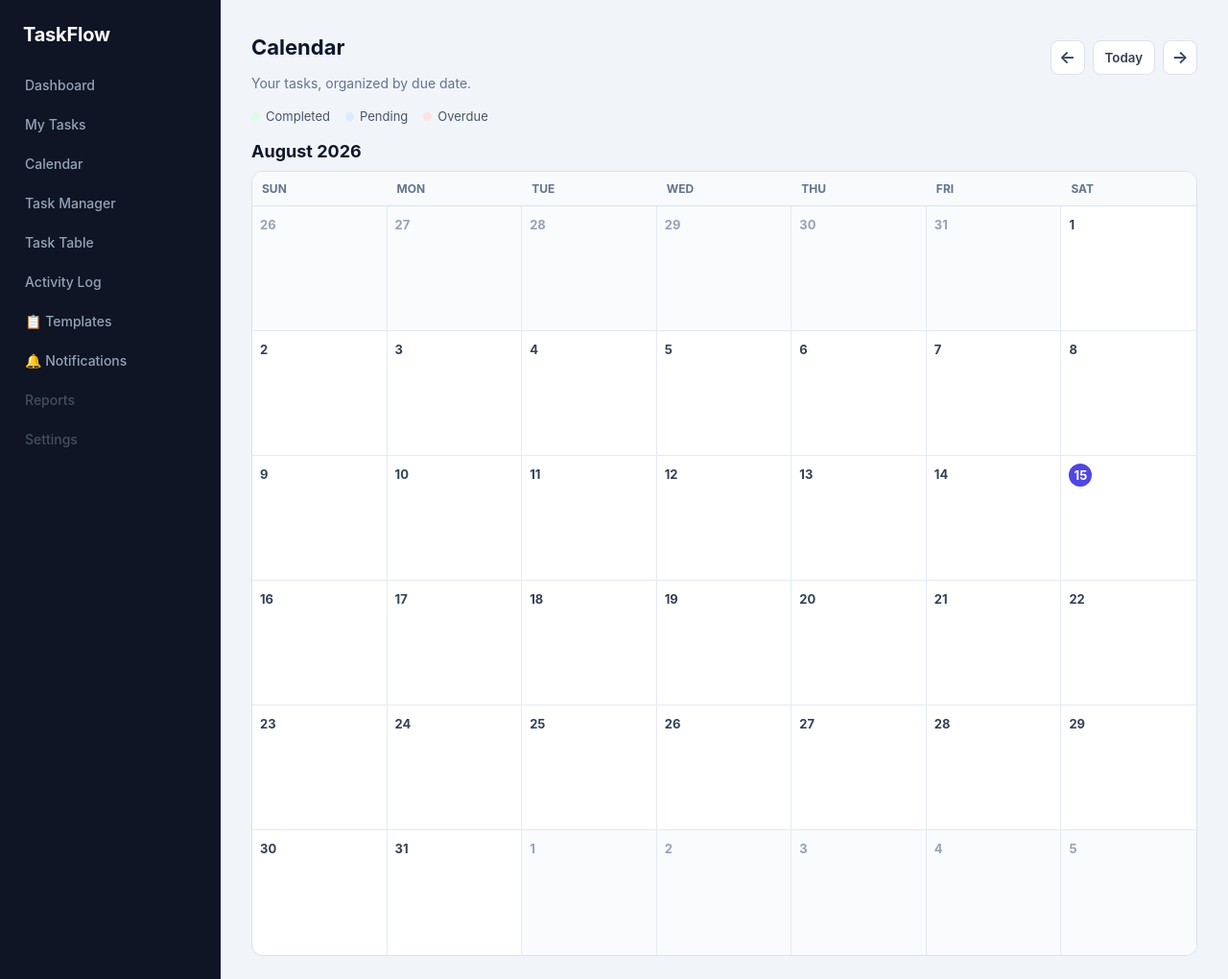
After one commit to AkshatSolankii/TaskFlow, a Flask app: page /calendar in a window 1280 px wide. The commit adds this page. Shown: the whole page at 96% size. Run offline with Flask 3, Linux system fonts and the light colour scheme; the visitor is signed in with stand-in values (Sample User, id 1); data that the repository does not hold is empty.

Commit message:
Created API for Calendar view, Created UI for Calendar view, Intergrated API for Calendar

```diff
--- a/app.py
+++ b/app.py
@@ -85,6 +85,11 @@ def table_page():
 def my_tasks():
     return render_template("my_tasks.html")
 
+@app.route("/calendar")
+@login_required
+def calendar_page():
+    return render_template("calendar.html")
+
 @app.route("/activity-log")
 def activity_log_page():
     return render_template("activity_log.html")
--- a/routes.py
+++ b/routes.py
@@ -171,6 +171,28 @@ def get_tasks():
         "total_pages":  pagination.pages,
         "total_tasks":  pagination.total
     }), 200
+
+@task_bp.route('/calendar-tasks', methods=['GET'])
+@login_required
+def get_calendar_tasks():
+    """Return every due-dated task the current user is allowed to view."""
+    if current_user.can_manage_all_tasks():
+        tasks = Task.query.filter(Task.deadline.isnot(None)).all()
+    else:
+        shared_ids = [
+            membership.task_id
+            for membership in TaskMember.query.filter_by(user_id=current_user.id).all()
+        ]
+        query = Task.query.filter(Task.deadline.isnot(None))
+        if shared_ids:
+            query = query.filter(
+                (Task.user_id == current_user.id) | Task.id.in_(shared_ids)
+            )
+        else:
+            query = query.filter_by(user_id=current_user.id)
+        tasks = query.all()
+
+    return jsonify({"tasks": [task.to_dict() for task in tasks]}), 200
 
 
 # ================= GET SINGLE TASK =================
--- a/static/style.css
+++ b/static/style.css
@@ -97,6 +97,218 @@ body {
 .content {
     flex: 1;
     padding: 24px 32px;
+}
+
+.calendar-page {
+    max-width: 1400px;
+}
+
+.calendar-header {
+    display: flex;
+    justify-content: space-between;
+    align-items: center;
+    gap: 16px;
+    margin-bottom: 12px;
+}
+
+.calendar-subtitle {
+    color: #64748b;
+    font-size: 14px;
+}
+
+.calendar-controls {
+    display: flex;
+    align-items: center;
+    gap: 8px;
+}
+
+.calendar-nav,
+.calendar-today {
+    border: 1px solid #dbe2ec;
+    background: #fff;
+    color: #334155;
+    border-radius: 8px;
+    font-weight: 600;
+    height: 36px;
+    padding: 0 12px;
+}
+
+.calendar-nav {
+    width: 36px;
+    padding: 0;
+    font-size: 18px;
+}
+
+.calendar-nav:hover,
+.calendar-today:hover {
+    border-color: #4f46e5;
+    color: #4338ca;
+}
+
+.calendar-legend {
+    display: flex;
+    flex-wrap: wrap;
+    gap: 16px;
+    margin: 18px 0;
+    color: #475569;
+    font-size: 13px;
+}
+
+.calendar-legend span {
+    display: inline-flex;
+    align-items: center;
+    gap: 6px;
+}
+
+.calendar-legend-dot {
+    width: 9px;
+    height: 9px;
+    border-radius: 50%;
+    display: inline-block;
+}
+
+.calendar-legend-dot.completed,
+.calendar-task.completed {
+    background: #dcfce7;
+    color: #166534;
+    border-color: #86efac;
+}
+
+.calendar-legend-dot.pending,
+.calendar-task.pending {
+    background: #dbeafe;
+    color: #1d4ed8;
+    border-color: #93c5fd;
+}
+
+.calendar-legend-dot.overdue,
+.calendar-task.overdue {
+    background: #fee2e2;
+    color: #b91c1c;
+    border-color: #fca5a5;
+}
+
+.calendar-month {
+    font-size: 18px;
+    font-weight: 700;
+    color: #0f172a;
+    margin: 0 0 10px;
+}
+
+.calendar-grid {
+    display: grid;
+    grid-template-columns: repeat(7, minmax(0, 1fr));
+    border: 1px solid #dbe2ec;
+    border-radius: 12px;
+    overflow: hidden;
+    background: #fff;
+}
+
+.calendar-weekday {
+    background: #f8fafc;
+    padding: 10px;
+    color: #64748b;
+    font-size: 12px;
+    font-weight: 700;
+    text-transform: uppercase;
+    border-bottom: 1px solid #dbe2ec;
+}
+
+.calendar-day {
+    min-height: 130px;
+    padding: 8px;
+    border-right: 1px solid #e5eaf1;
+    border-bottom: 1px solid #e5eaf1;
+}
+
+.calendar-day:nth-child(7n) {
+    border-right: 0;
+}
+
+.calendar-day:nth-last-child(-n + 7) {
+    border-bottom: 0;
+}
+
+.calendar-day.outside-month {
+    background: #fafbfd;
+}
+
+.calendar-day.outside-month .calendar-date {
+    color: #94a3b8;
+}
+
+.calendar-day.today .calendar-date {
+    display: inline-flex;
+    justify-content: center;
+    align-items: center;
+    width: 24px;
+    height: 24px;
+    background: #4f46e5;
+    color: #fff;
+    border-radius: 50%;
+}
+
+.calendar-date {
+    color: #334155;
+    font-size: 13px;
+    font-weight: 700;
+}
+
+.calendar-tasks {
+    display: flex;
+    flex-direction: column;
+    gap: 4px;
+    margin-top: 7px;
+}
+
+.calendar-task {
+    border: 1px solid;
+    border-radius: 5px;
+    display: block;
+    font-size: 12px;
+    font-weight: 600;
+    overflow: hidden;
+    padding: 4px 6px;
+    text-decoration: none;
+    text-overflow: ellipsis;
+    white-space: nowrap;
+}
+
+.calendar-task:hover {
+    filter: brightness(.95);
+    text-decoration: underline;
+}
+
+.calendar-error {
+    grid-column: 1 / -1;
+    padding: 24px;
+    color: #b91c1c;
+}
+
+@media (max-width: 760px) {
+    .content {
+        padding: 20px 16px;
+    }
+
+    .calendar-header {
+        align-items: flex-start;
+        flex-direction: column;
+    }
+
+    .calendar-day {
+        min-height: 100px;
+        padding: 5px;
+    }
+
+    .calendar-weekday {
+        font-size: 10px;
+        padding: 8px 4px;
+    }
+
+    .calendar-task {
+        font-size: 10px;
+        padding: 3px;
+    }
 }
 
 .top-bar {
--- a/templates/base.html
+++ b/templates/base.html
@@ -20,6 +20,10 @@
 
         <a href="{{ url_for('my_tasks') }}" class="side-link">
             My Tasks
+        </a>
+
+        <a href="{{ url_for('calendar_page') }}" class="side-link">
+            Calendar
         </a>
 
         <a href="{{ url_for('task_manager') }}" class="side-link">
--- /dev/null
+++ b/templates/calendar.html
@@ -0,0 +1,100 @@
+{% extends "base.html" %}
+{% block content %}
+
+<section class="calendar-page" aria-labelledby="calendar-heading">
+    <div class="calendar-header">
+        <div>
+            <h2 id="calendar-heading" class="section-title">Calendar</h2>
+            <p class="calendar-subtitle">Your tasks, organized by due date.</p>
+        </div>
+        <div class="calendar-controls" aria-label="Calendar navigation">
+            <button type="button" class="calendar-nav" id="calendar-previous" aria-label="Previous month">&larr;</button>
+            <button type="button" class="calendar-today" id="calendar-today">Today</button>
+            <button type="button" class="calendar-nav" id="calendar-next" aria-label="Next month">&rarr;</button>
+        </div>
+    </div>
+
+    <div class="calendar-legend" aria-label="Task status legend">
+        <span><i class="calendar-legend-dot completed"></i>Completed</span>
+        <span><i class="calendar-legend-dot pending"></i>Pending</span>
+        <span><i class="calendar-legend-dot overdue"></i>Overdue</span>
+    </div>
+
+    <div id="calendar-month" class="calendar-month" aria-live="polite"></div>
+    <div id="calendar-grid" class="calendar-grid" aria-label="Month calendar"></div>
+</section>
+
+<script>
+(() => {
+    const monthLabel = document.getElementById("calendar-month");
+    const grid = document.getElementById("calendar-grid");
+    let shownMonth = new Date();
+    shownMonth = new Date(shownMonth.getFullYear(), shownMonth.getMonth(), 1);
+    let tasks = [];
+
+    const dayNames = ["Sun", "Mon", "Tue", "Wed", "Thu", "Fri", "Sat"];
+    const dateKey = date => [date.getFullYear(), String(date.getMonth() + 1).padStart(2, "0"), String(date.getDate()).padStart(2, "0")].join("-");
+    const parseDeadline = deadline => new Date(`${String(deadline).slice(0, 10)}T00:00:00`);
+    const escapeHtml = value => String(value || "").replace(/&/g, "&amp;").replace(/</g, "&lt;").replace(/>/g, "&gt;").replace(/"/g, "&quot;").replace(/'/g, "&#039;");
+
+    function statusFor(task) {
+        if (task.status === "completed") return "completed";
+        const due = parseDeadline(task.deadline);
+        const today = new Date();
+        today.setHours(0, 0, 0, 0);
+        return due < today ? "overdue" : "pending";
+    }
+
+    function renderCalendar() {
+        monthLabel.textContent = shownMonth.toLocaleDateString(undefined, { month: "long", year: "numeric" });
+        const firstDay = new Date(shownMonth.getFullYear(), shownMonth.getMonth(), 1);
+        const gridStart = new Date(firstDay);
+        gridStart.setDate(1 - firstDay.getDay());
+        const todayKey = dateKey(new Date());
+        const taskByDate = new Map();
+        tasks.forEach(task => {
+            const key = String(task.deadline || "").slice(0, 10);
+            if (!key) return;
+            if (!taskByDate.has(key)) taskByDate.set(key, []);
+            taskByDate.get(key).push(task);
+        });
+
+        grid.innerHTML = dayNames.map(day => `<div class="calendar-weekday">${day}</div>`).join("");
+        for (let offset = 0; offset < 42; offset += 1) {
+            const day = new Date(gridStart);
+            day.setDate(gridStart.getDate() + offset);
+            const key = dateKey(day);
+            const dayTasks = taskByDate.get(key) || [];
+            const classes = ["calendar-day"];
+            if (day.getMonth() !== shownMonth.getMonth()) classes.push("outside-month");
+            if (key === todayKey) classes.push("today");
+            grid.insertAdjacentHTML("beforeend", `
+                <div class="${classes.join(" ")}">
+                    <time datetime="${key}" class="calendar-date">${day.getDate()}</time>
+                    <div class="calendar-tasks">
+                        ${dayTasks.map(task => `<a class="calendar-task ${statusFor(task)}" href="/tasks/${task.id}" title="Open ${escapeHtml(task.title)}">${escapeHtml(task.title)}</a>`).join("")}
+                    </div>
+                </div>`);
+        }
+    }
+
+    async function loadCalendar() {
+        try {
+            const response = await fetch("/api/calendar-tasks", { credentials: "include" });
+            if (response.status === 401 || response.redirected) { window.location.href = "/login"; return; }
+            if (!response.ok) throw new Error("Unable to load tasks");
+            tasks = (await response.json()).tasks || [];
+            renderCalendar();
+        } catch (error) {
+            monthLabel.textContent = "Calendar unavailable";
+            grid.innerHTML = '<p class="calendar-error">Unable to load calendar tasks. Please try again.</p>';
+        }
+    }
+
+    document.getElementById("calendar-previous").addEventListener("click", () => { shownMonth.setMonth(shownMonth.getMonth() - 1); renderCalendar(); });
+    document.getElementById("calendar-next").addEventListener("click", () => { shownMonth.setMonth(shownMonth.getMonth() + 1); renderCalendar(); });
+    document.getElementById("calendar-today").addEventListener("click", () => { const now = new Date(); shownMonth = new Date(now.getFullYear(), now.getMonth(), 1); renderCalendar(); });
+    loadCalendar();
+})();
+</script>
+{% endblock %}
```
Also changed, not shown: tests/test_tasks.py (+10 -0 lines).
